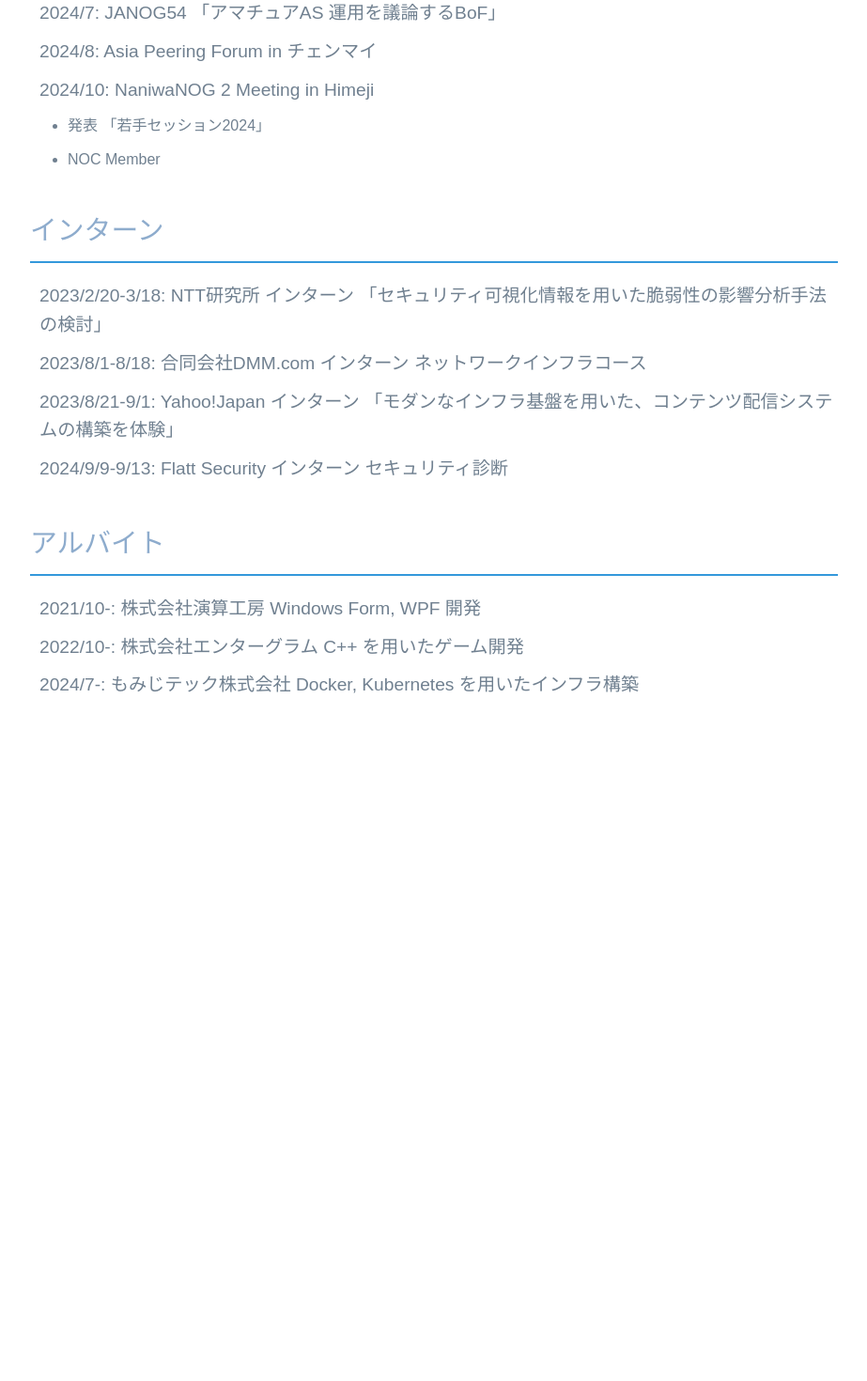
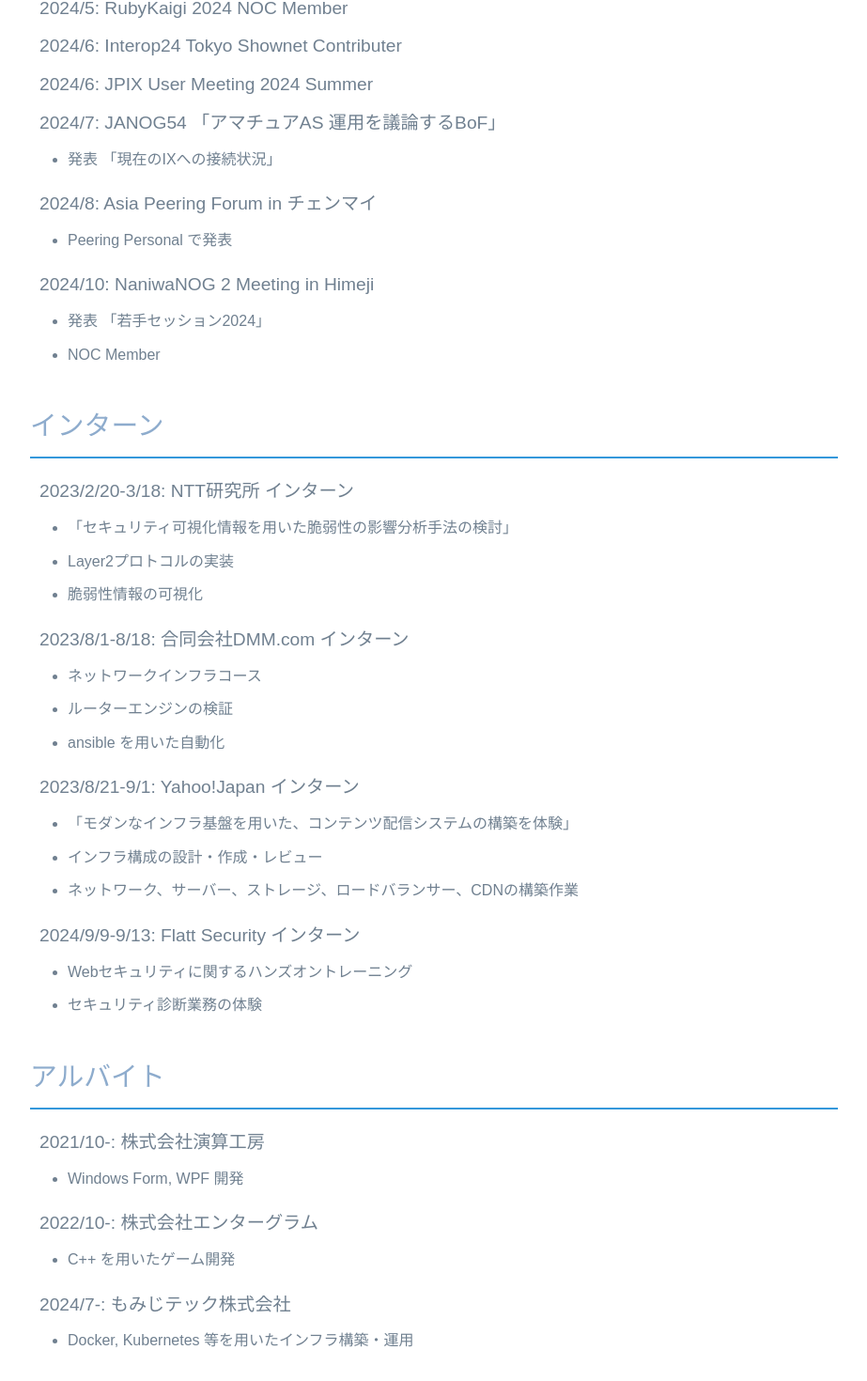
Before and after one commit to marokiki/marokiki.net, a Next.js app: page / in a window 1280 px wide. Shown: the part 1133-2603 px from the top of the page at 94% size, without its empty margins (178-1101 px from the left). Before the commit the page ends 1938 px from the top, so only its background shows below. Built offline with nearby package versions, Linux system fonts and the light colour scheme.

Commit message:
fix: style

```diff
--- a/app/components/Home.js
+++ b/app/components/Home.js
@@ -86,6 +86,11 @@
           <li style={styles.infoItem}>
             2024/7-: Home NOC Operators&apos; Group
           </li>
+          <ul style={styles.infoList}>
+            <li style={styles.infoSubItem}>正会員</li>
+            <li style={styles.infoSubItem}>データセンターや自宅NOCでのネットワーク機器・サーバーのメンテナンス</li>
+            <li style={styles.infoSubItem}>カンファレンス等への参加を通じてコミュニティへの貢献</li>
+          </ul>
           <li style={styles.infoItem}>2024/5: RubyKaigi 2024 NOC Member</li>
           <li style={styles.infoItem}>
             2024/6: Interop24 Tokyo Shownet Contributer
@@ -94,9 +99,15 @@
           <li style={styles.infoItem}>
             2024/7: JANOG54 「アマチュアAS 運用を議論するBoF」
           </li>
+          <ul style={styles.infoList}>
+            <li style={styles.infoSubItem}>発表 「現在のIXへの接続状況」</li>
+          </ul>
           <li style={styles.infoItem}>
             2024/8: Asia Peering Forum in チェンマイ{" "}
           </li>
+          <ul style={styles.infoList}>
+            <li style={styles.infoSubItem}>Peering Personal で発表</li>
+          </ul>
           <li style={styles.infoItem}>
             2024/10: NaniwaNOG 2 Meeting in Himeji
           </li>
@@ -110,36 +121,63 @@
       <section style={styles.section}>
         <h2 style={styles.sectionTitle}>インターン</h2>
         <ul style={styles.infoList}>
+          <li style={styles.infoItem}>2023/2/20-3/18: NTT研究所 インターン</li>
+          <ul style={styles.infoList}>
+            <li style={styles.infoSubItem}>
+              「セキュリティ可視化情報を用いた脆弱性の影響分析手法の検討」
+            </li>
+            <li style={styles.infoSubItem}>Layer2プロトコルの実装</li>
+            <li style={styles.infoSubItem}>脆弱性情報の可視化</li>
+          </ul>
           <li style={styles.infoItem}>
-            2023/2/20-3/18: NTT研究所 インターン
-            「セキュリティ可視化情報を用いた脆弱性の影響分析手法の検討」
+            2023/8/1-8/18: 合同会社DMM.com インターン
           </li>
+          <ul style={styles.infoList}>
+            <li style={styles.infoSubItem}>ネットワークインフラコース</li>
+            <li style={styles.infoSubItem}>ルーターエンジンの検証</li>
+            <li style={styles.infoSubItem}>ansible を用いた自動化</li>
+          </ul>
+          <li style={styles.infoItem}>2023/8/21-9/1: Yahoo!Japan インターン</li>
+          <ul style={styles.infoList}>
+            <li style={styles.infoSubItem}>
+              「モダンなインフラ基盤を用いた、コンテンツ配信システムの構築を体験」
+            </li>
+            <li style={styles.infoSubItem}>
+              インフラ構成の設計・作成・レビュー
+            </li>
+            <li style={styles.infoSubItem}>
+              ネットワーク、サーバー、ストレージ、ロードバランサー、CDNの構築作業
+            </li>
+          </ul>
           <li style={styles.infoItem}>
-            2023/8/1-8/18: 合同会社DMM.com インターン ネットワークインフラコース
+            2024/9/9-9/13: Flatt Security インターン
           </li>
-          <li style={styles.infoItem}>
-            2023/8/21-9/1: Yahoo!Japan インターン
-            「モダンなインフラ基盤を用いた、コンテンツ配信システムの構築を体験」
-          </li>
-          <li style={styles.infoItem}>
-            2024/9/9-9/13: Flatt Security インターン セキュリティ診断
-          </li>
+          <ul style={styles.infoList}>
+            <li style={styles.infoSubItem}>
+              Webセキュリティに関するハンズオントレーニング
+            </li>
+            <li style={styles.infoSubItem}>セキュリティ診断業務の体験</li>
+          </ul>
         </ul>
       </section>
 
       <section style={styles.section}>
         <h2 style={styles.sectionTitle}>アルバイト</h2>
         <ul style={styles.infoList}>
-          <li style={styles.infoItem}>
-            2021/10-: 株式会社演算工房 Windows Form, WPF 開発
-          </li>
-          <li style={styles.infoItem}>
-            2022/10-: 株式会社エンターグラム C++ を用いたゲーム開発
-          </li>
-          <li style={styles.infoItem}>
-            2024/7-: もみじテック株式会社 Docker, Kubernetes
-            を用いたインフラ構築
-          </li>
+          <li style={styles.infoItem}>2021/10-: 株式会社演算工房</li>
+          <ul style={styles.infoList}>
+            <li style={styles.infoSubItem}>Windows Form, WPF 開発</li>
+          </ul>
+          <li style={styles.infoItem}>2022/10-: 株式会社エンターグラム</li>
+          <ul style={styles.infoList}>
+            <li style={styles.infoSubItem}>C++ を用いたゲーム開発</li>
+          </ul>
+          <li style={styles.infoItem}>2024/7-: もみじテック株式会社</li>
+          <ul style={styles.infoList}>
+            <li style={styles.infoSubItem}>
+              Docker, Kubernetes 等を用いたインフラ構築・運用
+            </li>
+          </ul>
         </ul>
       </section>
     </div>
```
